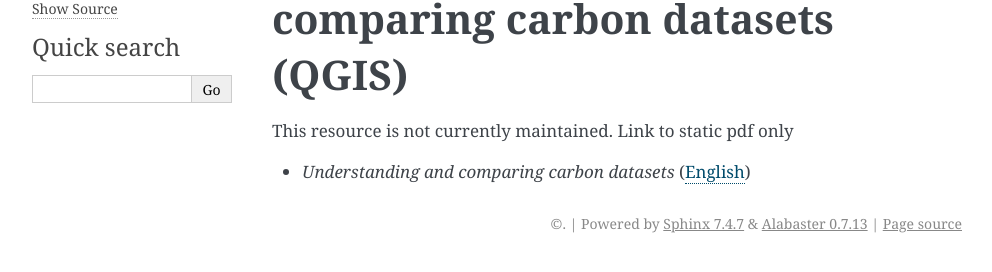
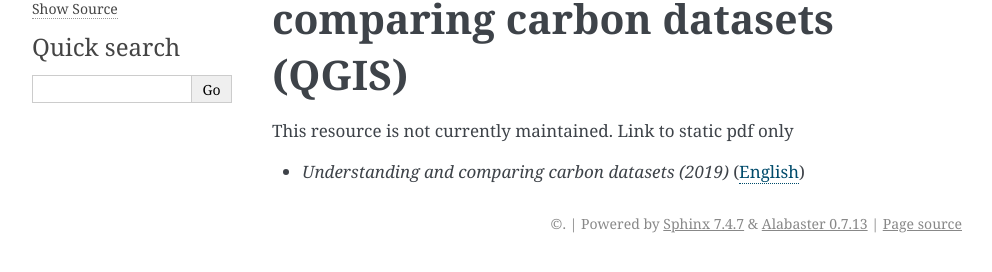
Before and after one commit to corinnar/GIS_tutorials, a Sphinx documentation site: the page built from docs/source/ComparingCarbonDatasets_QGIS.rst, in a window 1280 px wide. Shown: the part 96-368 px from the top of the page, without its empty margins (148-1140 px from the left). Built offline with Sphinx 7.4.7, drawn with Linux system fonts in a browser that asks for light colours; pages that are not in the unit, such as notebooks, are missing from menus.

Commit message:
Update ComparingCarbonDatasets_QGIS.rst

```diff
--- a/docs/source/ComparingCarbonDatasets_QGIS.rst
+++ b/docs/source/ComparingCarbonDatasets_QGIS.rst
@@ -4,4 +4,4 @@
 
 This resource is not currently maintained. Link to static pdf only
 
--  *Understanding and comparing carbon datasets* (`English <https://github.com/corinnar/GIS_tutorials/blob/main/docs/source/media/materials/pdfs/Comparing_carbon_datasets_Tutorial_190207%20(4).pdf>`__)
+-  *Understanding and comparing carbon datasets (2019)* (`English <https://github.com/corinnar/GIS_tutorials/blob/main/docs/source/media/materials/pdfs/Comparing_carbon_datasets_Tutorial_190207%20(4).pdf>`__)
```
